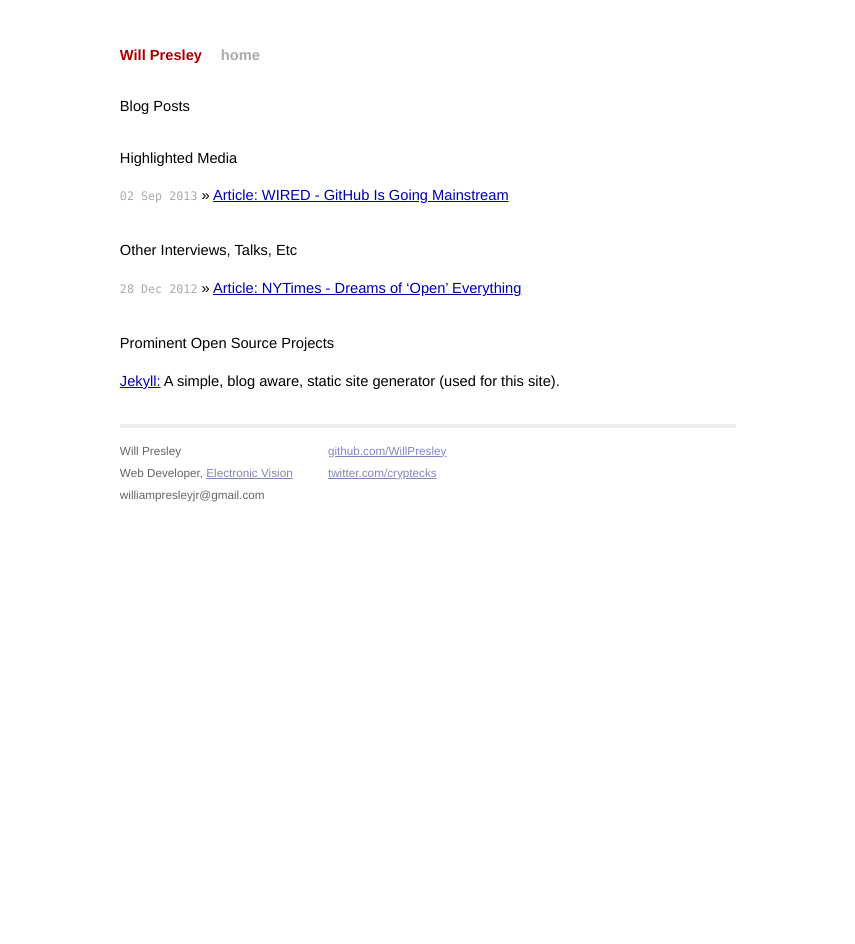
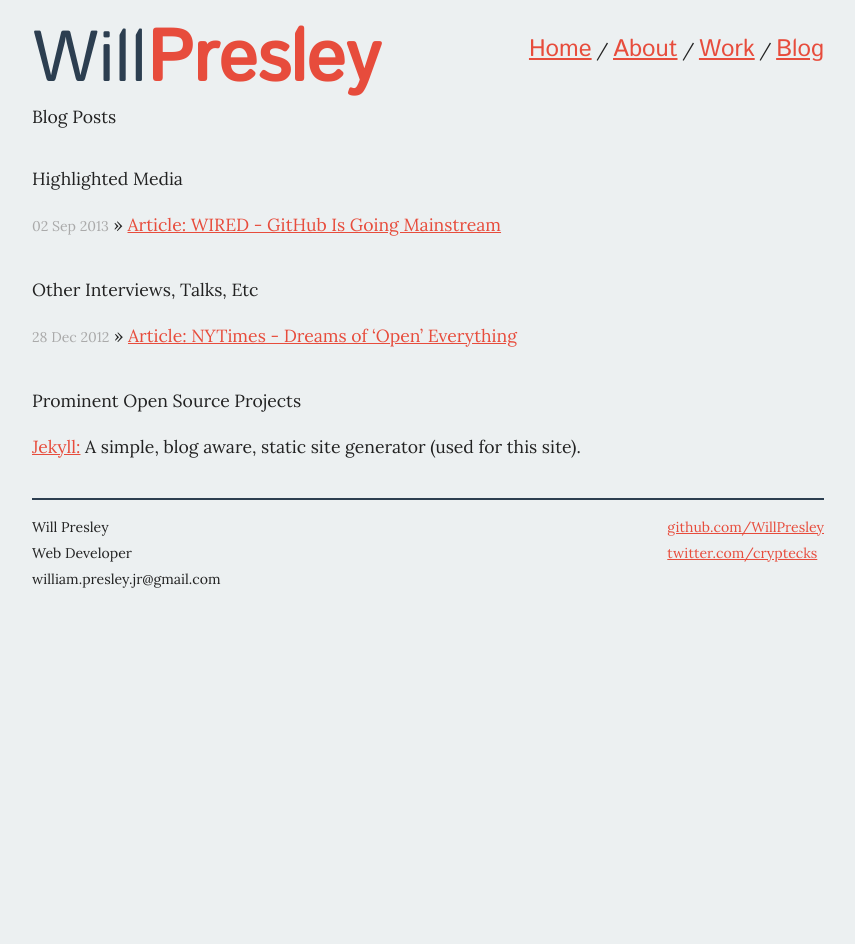
Before and after one commit to WillPresley/willpresley-dotcom, a Jekyll site: the page built from index.html, in a window 1280 px wide. Shown: the whole page, without its empty margins (212-1067 px from the left). Built offline with Jekyll 4.4.1, drawn with Linux system fonts in a browser that asks for light colours; after the commit the page ends 918 px from its top, so only the background shows below that.

Commit message:
The rest of the start of the site
Signed-off-by: Will Presley <william.presley.jr+git@gmail.com>

```diff
--- a/_config.yml
+++ b/_config.yml
@@ -1 +1,5 @@
+source: /home/will/jekyll
+destination: /var/www/willpresley.com/public_html
 exclude: [config.rb]
+keep_files: [admin, blog]
+timezone: America/New_York
--- a/_layouts/default.html
+++ b/_layouts/default.html
@@ -8,44 +8,50 @@
         <meta name="description" content="Personal site for Will Presley, web developer.">
         <meta name="viewport" content="width=device-width, initial-scale=1">
 
-        <link rel="apple-touch-icon" href="apple-touch-icon.png">
+        <!-- <link rel="apple-touch-icon" href="apple-touch-icon.png"> -->
         <!-- Place favicon.ico in the root directory -->
 
-       <!-- syntax highlighting CSS -->
-       <!-- <link rel="stylesheet" href="/css/syntax.css" type="text/css" /> -->
+        <!-- Google Webfonts -->
+        <link href="http://fonts.googleapis.com/css?family=Istok+Web" rel="stylesheet" type="text/css">
+        <link href="http://fonts.googleapis.com/css?family=Lora" rel="stylesheet" type="text/css">
 
-       <!-- Homepage CSS -->
-       <link rel="stylesheet" href="/css/screen.css" type="text/css" media="screen, projection" />
+        <!-- syntax highlighting CSS -->
+        <!-- <link rel="stylesheet" href="/css/syntax.css" type="text/css" /> -->
+
+        <!-- Homepage CSS -->
+        <link rel="stylesheet" href="/css/screen.css" type="text/css" media="screen, projection" />
 
     </head>
     <body>
-        <!--[if lt IE 8]>
-            <p class="browserupgrade">You are using an <strong>outdated</strong> browser. Please <a href="http://browsehappy.com/">upgrade your browser</a> to improve your experience.</p>
-        <![endif]-->
+        <div class="site">
+            <nav class="horiz-nav">
+                <a href="/index.html">Home</a> /
+                <a href="#">About</a> /
+                <a href="#">Work</a> /
+                <a href="/blog/">Blog</a>
+            </nav>
 
-        <div class="site">
-            <div class="title">
-                <a href="/">Will Presley</a>
-                <a class="extra" href="/">home</a>
-            </div>
+            <header class="title">
+                <a href="/index.html">Will<strong>Presley</strong></a>
+            </header>
 
             {{ content }}
 
-            <div class="footer">
+            <footer class="site-foot">
                 <div class="contact">
                     <p>
                     Will Presley<br />
-                    Web Developer, <a href="http://www.ev.net/" target="_blank">Electronic Vision</a><br />
-                    williampresleyjr@gmail.com
+                    Web Developer<br />
+                    william.presley.jr@gmail.com
                     </p>
                 </div>
-                <div class="contact">
+                <div class="links">
                     <p>
                         <a href="http://github.com/WillPresley/">github.com/WillPresley</a><br />
                         <a href="http://twitter.com/cryptecks/">twitter.com/cryptecks</a><br />
                     </p>
                 </div>
-            </div>
+            </footer>
         </div>
         <!-- Google Analytics -->
 
--- /dev/null
+++ b/blog/content/themes/willpresley/assets/_sass/style.scss
@@ -0,0 +1,3 @@
+body {
+    background-color: #F0F0F0;
+}
--- /dev/null
+++ b/blog/content/themes/willpresley/assets/css/style.css
@@ -0,0 +1,4 @@
+/* line 1, ../_sass/style.scss */
+body {
+  background-color: #F0F0F0;
+}
--- /dev/null
+++ b/blog/content/themes/willpresley/partials/footer.hbs
@@ -0,0 +1,5 @@
+<footer class="footer_will">
+<a class="subscribe_will icon-rss" target="_blank" href="{{@blog.url}}/rss/"><span class="hidethis_will">Subscribe!</span></a>
+<div class="footertext_will">All content copyright <a href="/">{{@blog.title}}</a> &copy; 2015 &bull; All rights reserved.</div>
+<div class="footertext_will">Proudly published with <a class="icon-ghost" href="http://tryghost.org" target="_blank">Ghost</a></div>
+</footer>
--- a/css/screen.css
+++ b/css/screen.css
@@ -1,12 +1,8 @@
+/* Colors */
 /*****************************************************************************/
-/*
 /* Common
-/*
 /*****************************************************************************/
-/* Global Reset */
-/* http://meyerweb.com/eric/tools/css/reset/
-   v2.0 | 20110126
-   License: none (public domain) */
+/* Global Reset http://meyerweb.com/eric/tools/css/reset/ */
 /* line 12, ../_sass/screen.scss */
 html, body, div, span, applet, object, iframe,
 h1, h2, h3, h4, h5, h6, p, blockquote, pre,
@@ -37,184 +33,174 @@ footer, header, hgroup, menu, nav, section {
 }
 
 /* line 39, ../_sass/screen.scss */
-body {
-  line-height: 1;
-}
-
-/* line 43, ../_sass/screen.scss */
 ol, ul {
   list-style: none;
 }
 
-/* line 47, ../_sass/screen.scss */
+/* line 43, ../_sass/screen.scss */
 blockquote, q {
   quotes: none;
 }
 
-/* line 51, ../_sass/screen.scss */
+/* line 47, ../_sass/screen.scss */
 blockquote:before, blockquote:after,
 q:before, q:after {
   content: '';
   content: none;
 }
 
-/* line 57, ../_sass/screen.scss */
+/* line 53, ../_sass/screen.scss */
 table {
   border-collapse: collapse;
   border-spacing: 0;
+  font-size: inherit;
+  font: 100%;
 }
 
-/* line 62, ../_sass/screen.scss */
+/* line 60, ../_sass/screen.scss */
 html, body {
   height: 100%;
 }
 
-/* line 66, ../_sass/screen.scss */
+/* line 64, ../_sass/screen.scss */
 body {
-  background-color: white;
-  font: 13.34px helvetica, arial, clean, sans-serif;
-  *font-size: small;
+  line-height: 1;
+  background-color: #ecf0f1;
+  color: #222;
+  font: 400 16px/1.6 'Lora', Georgia, serif;
   text-align: center;
 }
 
-/* line 73, ../_sass/screen.scss */
+/* line 72, ../_sass/screen.scss */
 h1, h2, h3, h4, h5, h6 {
   font-size: 100%;
 }
 
-/* line 77, ../_sass/screen.scss */
+/* line 76, ../_sass/screen.scss */
 h1 {
   margin-bottom: 1em;
 }
 
-/* line 81, ../_sass/screen.scss */
+/* line 80, ../_sass/screen.scss */
 p {
   margin: 1em 0;
 }
 
-/* line 85, ../_sass/screen.scss */
+/* line 84, ../_sass/screen.scss */
 a {
-  color: #00a;
+  color: #e74c3c;
 }
-/* line 88, ../_sass/screen.scss */
+/* line 87, ../_sass/screen.scss */
 a:hover {
-  color: black;
+  color: #d62c1a;
 }
-/* line 92, ../_sass/screen.scss */
+/* line 91, ../_sass/screen.scss */
 a:visited {
-  color: #a0a;
-}
-
-/* line 97, ../_sass/screen.scss */
-table {
-  font-size: inherit;
-  font: 100%;
+  color: #ed7669;
 }
 
 /*****************************************************************************/
-/*
 /* Home
-/*
 /*****************************************************************************/
-/* line 108, ../_sass/screen.scss */
+/* line 100, ../_sass/screen.scss */
 ul.posts {
   list-style-type: none;
   margin-bottom: 2em;
 }
-/* line 112, ../_sass/screen.scss */
+/* line 104, ../_sass/screen.scss */
 ul.posts li {
   line-height: 1.75em;
 }
-/* line 116, ../_sass/screen.scss */
+/* line 108, ../_sass/screen.scss */
 ul.posts span {
   color: #aaa;
-  font-family: Monaco, "Courier New", monospace;
   font-size: 80%;
 }
 
 /*****************************************************************************/
-/*
 /* Site
-/*
 /*****************************************************************************/
-/* line 129, ../_sass/screen.scss */
+/* line 118, ../_sass/screen.scss */
 .site {
   font-size: 110%;
   text-align: justify;
-  width: 42em;
-  margin: 3em auto 2em auto;
+  width: 45em;
+  margin: 1em auto;
   line-height: 1.5em;
 }
 
-/* line 137, ../_sass/screen.scss */
-.title {
-  color: #a00;
-  font-weight: bold;
-  margin-bottom: 2em;
+/* line 128, ../_sass/screen.scss */
+.title a {
+  color: #2c3e50;
+  font: 400 72px/1.2 'Istok Web', Verdana, Helvetica, sans-serif;
+  text-decoration: none;
+  opacity: 1.0;
+  transition: opacity 0.75s ease;
 }
-/* line 142, ../_sass/screen.scss */
-.title a {
-  color: #a00;
-  text-decoration: none;
+/* line 135, ../_sass/screen.scss */
+.title a strong {
+  color: #e74c3c;
+  font-weight: 800;
 }
-/* line 146, ../_sass/screen.scss */
-.title a :hover {
-  color: black;
-}
-/* line 150, ../_sass/screen.scss */
-.title a.extra {
-  color: #aaa;
-  text-decoration: none;
-  margin-left: 1em;
-}
-/* line 155, ../_sass/screen.scss */
-.title a.extra:hover {
-  color: black;
+/* line 140, ../_sass/screen.scss */
+.title a:hover {
+  opacity: 0.75;
 }
 
-/* line 162, ../_sass/screen.scss */
+/* line 146, ../_sass/screen.scss */
+.horiz-nav {
+  padding: 1em 0;
+  float: right;
+}
+/* line 151, ../_sass/screen.scss */
+.horiz-nav a {
+  font: 400 24px/1.2 'Istok Web', Verdana, Helvetica, sans-serif;
+}
+
+/* line 156, ../_sass/screen.scss */
 .site .meta {
   color: #aaa;
 }
 
-/* line 166, ../_sass/screen.scss */
-.site .footer {
+/* line 160, ../_sass/screen.scss */
+.site footer {
   font-size: 80%;
-  color: #666;
-  border-top: 4px solid #eee;
+  color: #222;
+  border-top: 2px solid #2c3e50;
   margin-top: 2em;
   overflow: hidden;
 }
-/* line 173, ../_sass/screen.scss */
-.site .footer .contact {
+/* line 167, ../_sass/screen.scss */
+.site footer a {
+  color: #e74c3c;
+}
+/* line 171, ../_sass/screen.scss */
+.site footer .contact {
   float: left;
-  margin-right: 3em;
 }
-/* line 177, ../_sass/screen.scss */
-.site .footer .contact a {
-  color: #8085C1;
+/* line 175, ../_sass/screen.scss */
+.site footer .links {
+  float: right;
 }
 
 /*****************************************************************************/
-/*
 /* Posts
-/*
 /*****************************************************************************/
 /* standard */
-/* line 194, ../_sass/screen.scss */
+/* line 188, ../_sass/screen.scss */
 #post pre {
   border: 1px solid #ddd;
   background-color: #eef;
   padding: 0 .4em;
 }
 
-/* line 200, ../_sass/screen.scss */
+/* line 194, ../_sass/screen.scss */
 #post ul,
 #post ol {
   margin-left: 1.35em;
 }
 
-/* line 205, ../_sass/screen.scss */
+/* line 199, ../_sass/screen.scss */
 #post code {
   border: 1px solid #ddd;
   background-color: #eef;
@@ -222,30 +208,30 @@ ul.posts span {
   padding: 0 .2em;
 }
 
-/* line 212, ../_sass/screen.scss */
+/* line 206, ../_sass/screen.scss */
 #post pre code {
   border: none;
 }
 
 /* terminal */
-/* line 218, ../_sass/screen.scss */
+/* line 212, ../_sass/screen.scss */
 #post pre.terminal {
   border: 1px solid black;
   background-color: #333;
   color: white;
 }
 
-/* line 224, ../_sass/screen.scss */
+/* line 218, ../_sass/screen.scss */
 #post pre.terminal code {
   background-color: #333;
 }
 
-/* line 228, ../_sass/screen.scss */
+/* line 222, ../_sass/screen.scss */
 #related {
   margin-top: 2em;
 }
 
-/* line 232, ../_sass/screen.scss */
+/* line 226, ../_sass/screen.scss */
 #related h2 {
   margin-bottom: 1em;
 }
--- a/index.html
+++ b/index.html
@@ -1,9 +1,9 @@
 ---
 layout: default
-title: Will Presley
+title: WillPresley.com
 ---
 
-<div id="home">
+<main id="home">
                 <h1>Blog Posts</h1>
                 <ul class="posts">
                     {% for post in site.posts %}
@@ -25,4 +25,4 @@ title: Will Presley
                 <ul class="posts">
                     <li><a href="http://github.com/mojombo/jekyll/">Jekyll:</a> A simple, blog aware, static site generator (used for this site).</li>
                 </ul>
-            </div>
+            </main>
```
Also changed, not shown: _sass/screen.scss (+48 -54 lines), blog/content/themes/willpresley/assets/config.rb (added, +22 -0 lines), blog/content/themes/willpresley/default.hbs (added, +31 -0 lines), blog/content/themes/willpresley/index.hbs (added, +26 -0 lines), blog/content/themes/willpresley/partials/header.hbs (added, +12 -0 lines), blog/content/themes/willpresley/post.hbs (added, +48 -0 lines), 1 other file.
